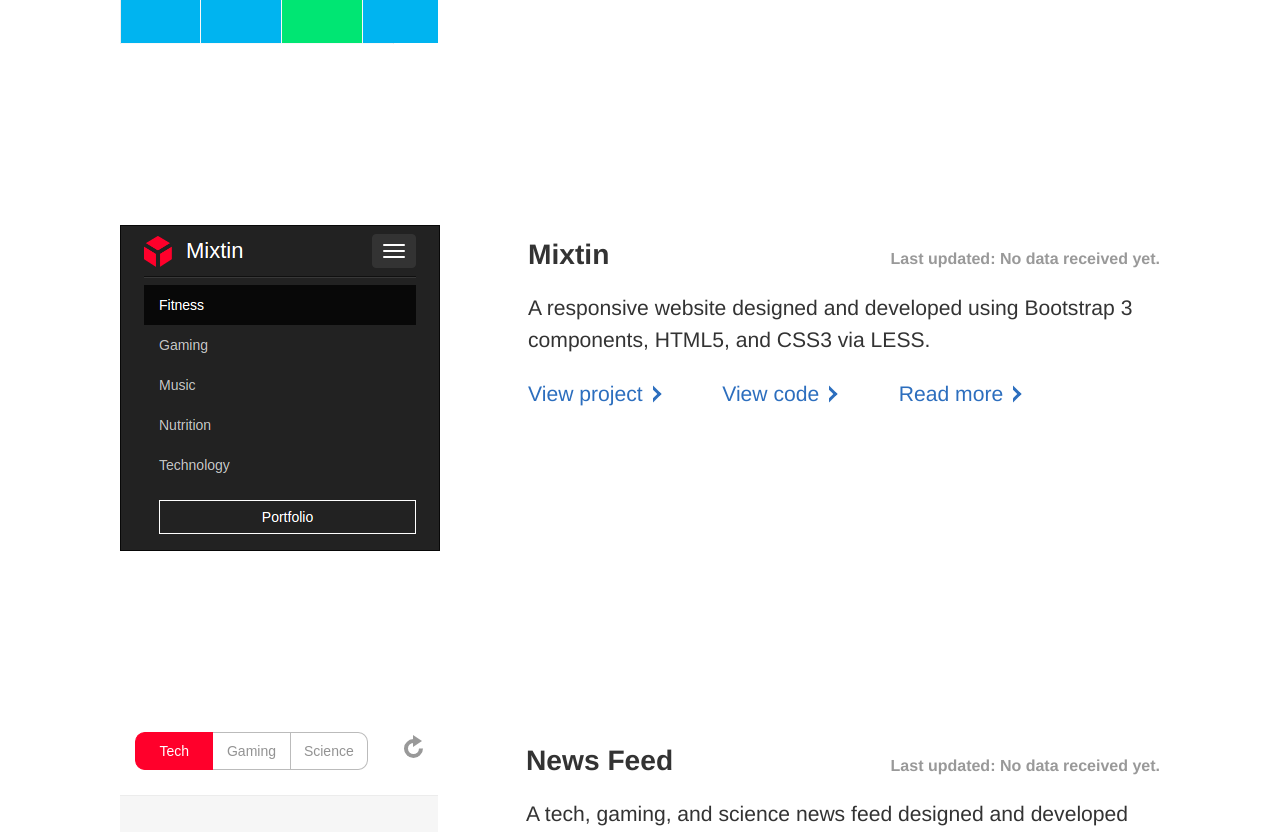
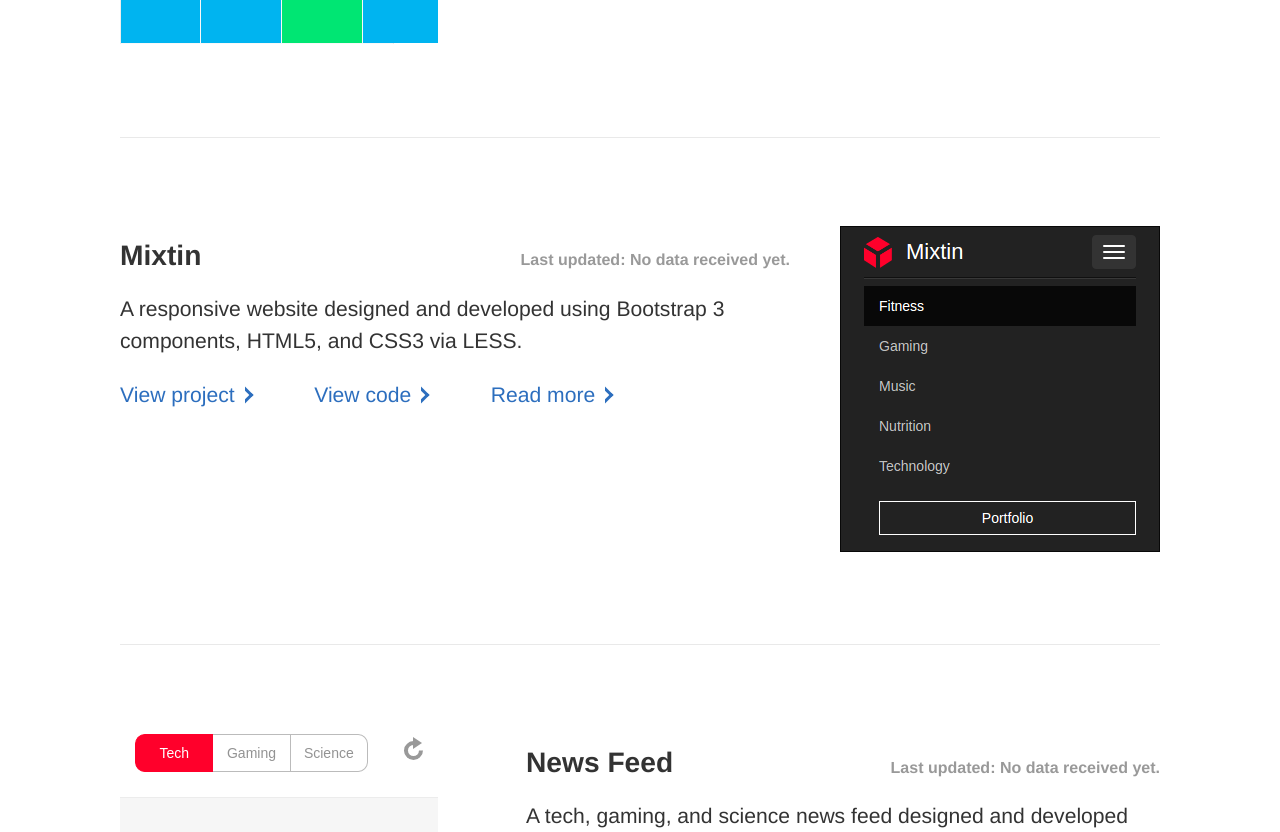
Before and after one commit to ajarana/portfolio, a React (Create React App) app: page /#/ in a window 1280 px wide. Shown: the part 940-1772 px from the top of the page. Built offline with nearby package versions, Linux system fonts and the light colour scheme; no server answers.

Commit message:
Opacity transition effect for projects.

```diff
--- a/src/App.css
+++ b/src/App.css
@@ -472,16 +472,22 @@
 figure {
   margin: 0; }
 
-.project:not(:last-child) {
+.sectionContainer:not(:last-child) {
   border-bottom: 1px solid #e9e9e9; }
 
 @media (min-width: 992px) {
-  .project:nth-child(2n) .imageHolder {
+  .sectionContainer:nth-child(2n) .imageHolder {
     order: 2; }
-  .project:nth-child(2n) .listContainer {
+  .sectionContainer:nth-child(2n) .listContainer {
     margin-left: 0;
     margin-right: 50px;
     order: 1; } }
+
+.project {
+  transition: all 0.8s ease-in-out; }
+
+.invisible {
+  opacity: 0; }
 
 #css3 {
   animation-duration: 2.5s;
--- a/src/components/Home.js
+++ b/src/components/Home.js
@@ -2,9 +2,6 @@
 import moment from 'moment';
 import { NavLink } from "react-router-dom"
 import pdf from './../assets/resume/UI-Developer-Andres-Arana.pdf'
-
-let projects = document.getElementsByClassName('project')
-console.log('projects!', projects)
 
 const Projects = (props) => {
   let projects = [
@@ -48,7 +45,7 @@
 
   const projectList = projects.map((project, i) =>
     <section className="sectionContainer" key={ i }>
-      <div className="project flexCenteredToFlexTopLeft flexWrapThenNoWrap">
+      <div className="project flexCenteredToFlexTopLeft flexWrapThenNoWrap invisible">
         <figure className="imageHolder flexCentered">
           <a href={ project.url }>
             <img className="images"
@@ -111,7 +108,33 @@
     }
   }
 
+  opacityEffectHandler() {
+    let projects = Array.from(document.getElementsByClassName('project'))
+
+    const checkProjectBounds = () => {
+      projects.forEach((project) => {
+        let boundingRect = project.getBoundingClientRect()
+        let upperPoint = boundingRect.bottom - (boundingRect.height / 1.25)
+        let lowerPoint = boundingRect.bottom - (boundingRect.height / 5)
+
+        if ((upperPoint > 0 && upperPoint < window.innerHeight) || (lowerPoint > 0 && lowerPoint < window.innerHeight)) {
+          if (project.classList.contains('invisible')) {
+            project.classList.remove('invisible')
+          }
+        }
+      })
+    }
+
+    window.onscroll = () => {
+      checkProjectBounds()
+    }
+
+    checkProjectBounds()
+  }
+
   async componentDidMount() {
+    this.opacityEffectHandler()
+
     let blockResponse = await fetch('https://api.github.com/repos/ajarana/agame');
 
     let blockJson = await blockResponse.json();
--- a/src/sass/_portfolio.scss
+++ b/src/sass/_portfolio.scss
@@ -167,11 +167,11 @@
 	margin: 0;
 }
 
-.project:not(:last-child) {
+.sectionContainer:not(:last-child) {
   border-bottom: 1px solid #e9e9e9
 }
 
-.project:nth-child(2n) {
+.sectionContainer:nth-child(2n) {
   @media (min-width: 992px) {
     .imageHolder {
       order: 2
@@ -183,6 +183,14 @@
       order: 1;
     }
   }
+}
+
+.project {
+  transition: all 0.8s ease-in-out;
+}
+
+.invisible {
+  opacity: 0;
 }
 
 $cssColor1: hsl(200, 70%, 54%);
```
